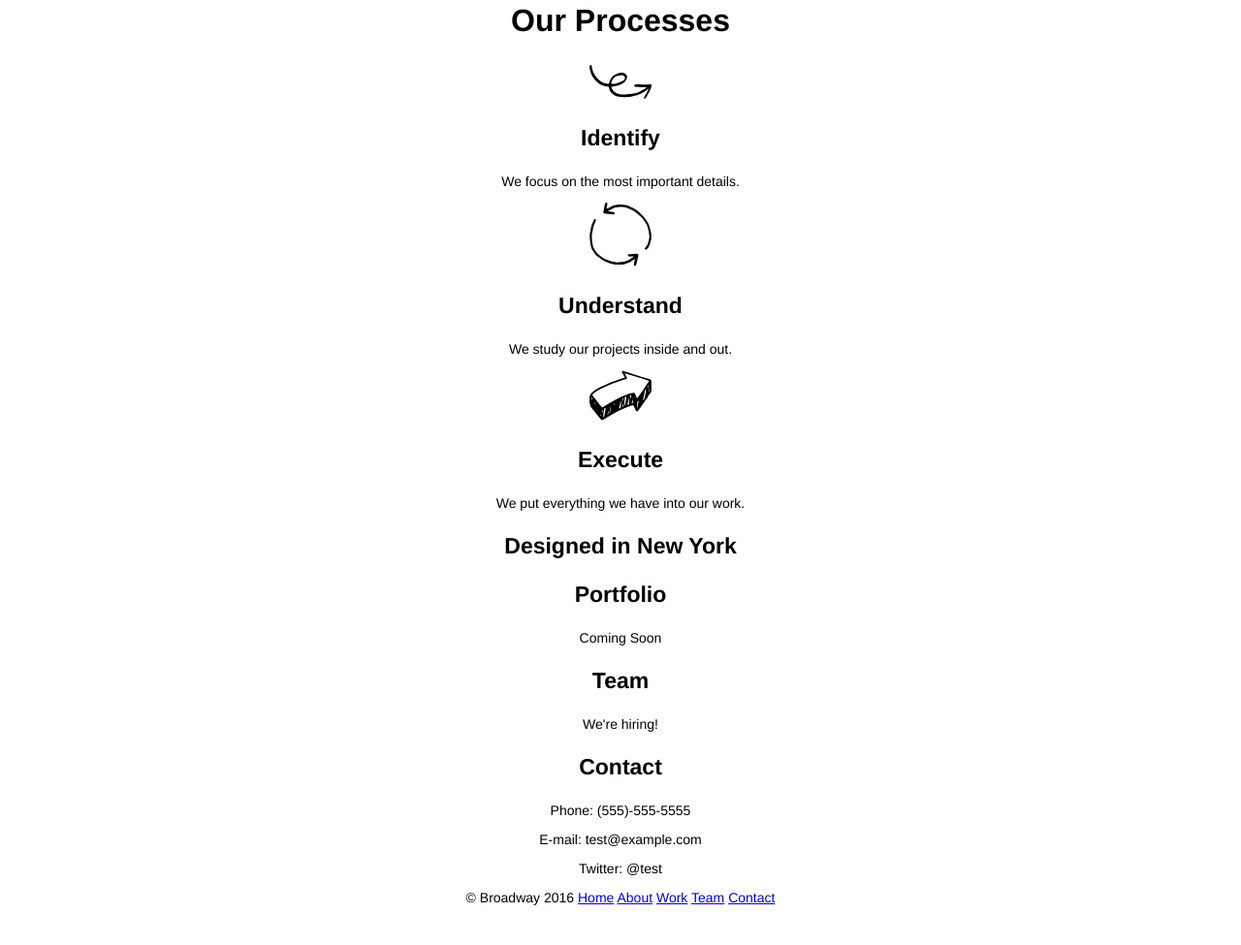
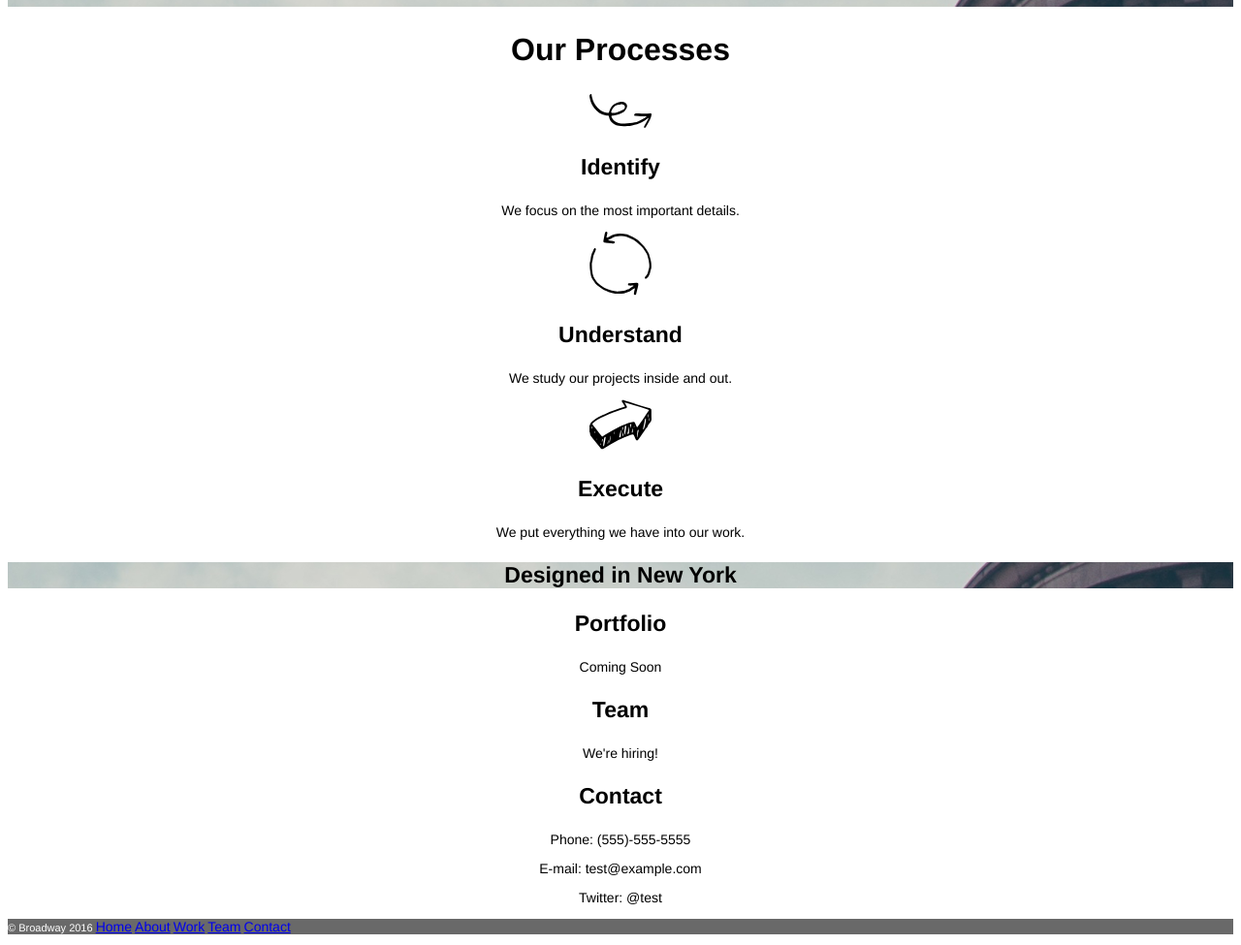
Before and after one commit to colindominic/broadway, a plain HTML site: page index.html in a window 1280 px wide. Shown: the part 377-1352 px from the top of the page at 97% size. Before the commit the page ends 1325 px from the top, so only its background shows below. Drawn offline with Linux system fonts and the light colour scheme; files whose address does not match are found by name.

Commit message:
first rev

```diff
--- a/index.html
+++ b/index.html
@@ -6,6 +6,7 @@
     <link href="./resources/css/style.css" type="text/css" rel="stylesheet">
   </head>
   <body>
+    <div class="header">
       <h1>Broadway Design</h1>
       <nav>
         <a href="./index.html">Home</a><br /><br />
@@ -14,7 +15,8 @@
         <a href="#team">Team</a><br /><br />
         <a href="#contact">Contact</a><br /><br />
       </nav>
-    <div id="about">
+    </div>
+    <div id="about" class="about">
       <h2>Our Processes</h2>
       <img src="./resources/images/identify.svg" />
       <h3>Identify</h3>
@@ -26,22 +28,22 @@
       <h3>Execute</h3>
       <p>We put everything we have into our work.</p>
     </div>
-    <div id="work">
-      <h3>Designed in New York</h3>
+    <div id="work" class="work">
+      <h3 class="location">Designed in New York</h3>
       <h3>Portfolio</h3>
       <p>Coming Soon</p>
     </div>
-    <div id="team">
+    <div id="team" class="team">
       <h3>Team</h3>
       <p>We're hiring!</p>
     </div>
-    <div id="contact">
+    <div id="contact" class="contact">
       <h3>Contact</h3>
       <p>Phone: (555)-555-5555</p>
       <p>E-mail: test@example.com</p>
       <p>Twitter: @test</p>
     </div>
-    <div id="footer">
+    <div class="footer">
       <nav>
         <p>&copy Broadway 2016
             <a href="./index.html">Home</a>
--- a/resources/css/style.css
+++ b/resources/css/style.css
@@ -3,7 +3,7 @@ html {
   text-align: center;
 }
 
-.header {
+.header, .location {
   background-image: url("./resources/images/the-flatiron-building.png");
 }
 
@@ -13,6 +13,10 @@ h1 {
 
 .header nav {
   font-size: 18px;
+}
+
+/*.header, h3.location,*/ .footer {
+  color: white;
 }
 
 h2 {
@@ -27,12 +31,11 @@ p, .footer a {
   font-size: 14px;
 }
 
+.footer p {
+  font-size: 11px;
+}
+
 .footer {
   text-align: left;
   background-color: dimgray;
-
 }
-
-.footer p {
-  font-size: 11px;
-}
```
Lines whose indentation alone changed are shown as unchanged.
